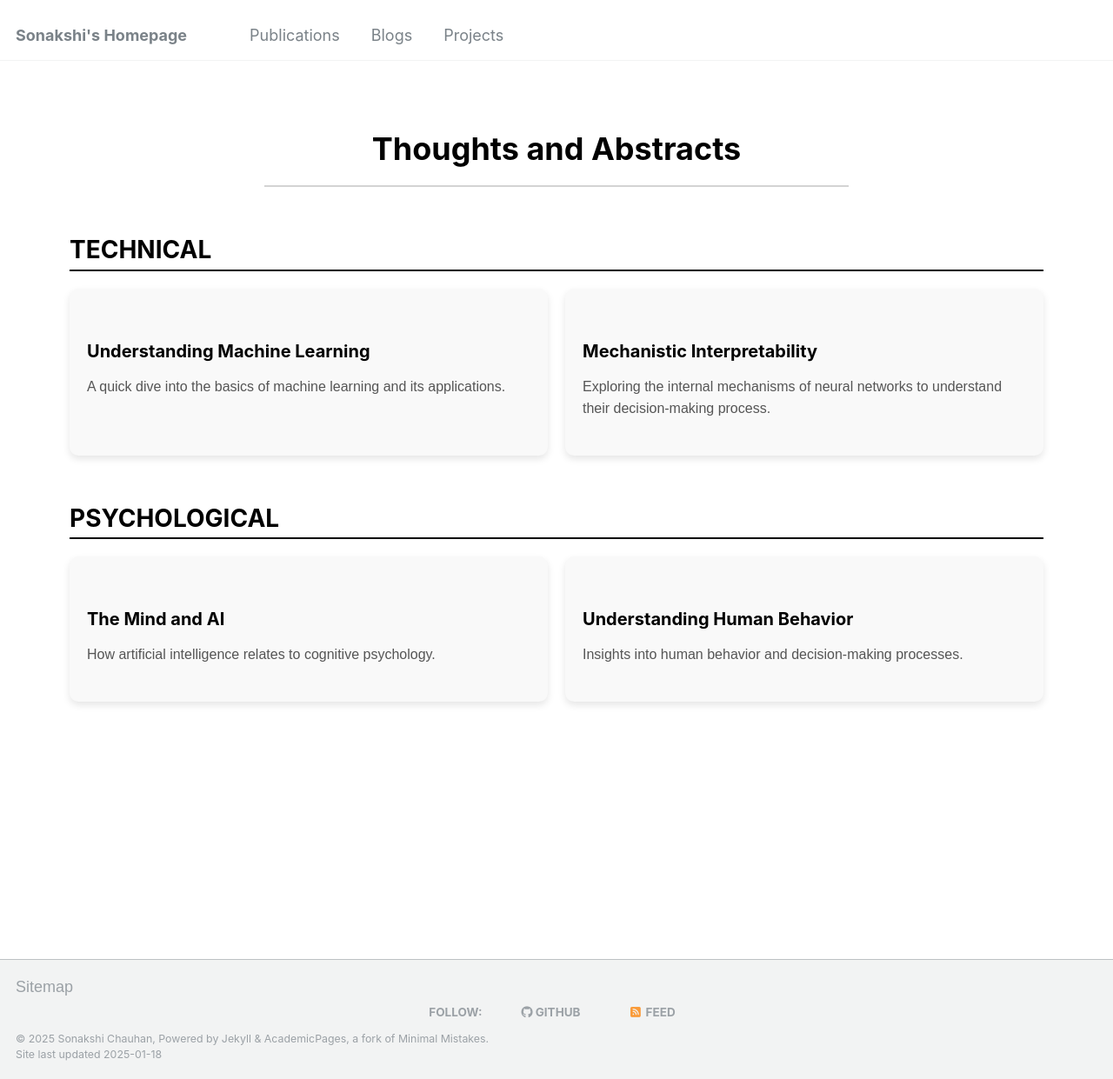
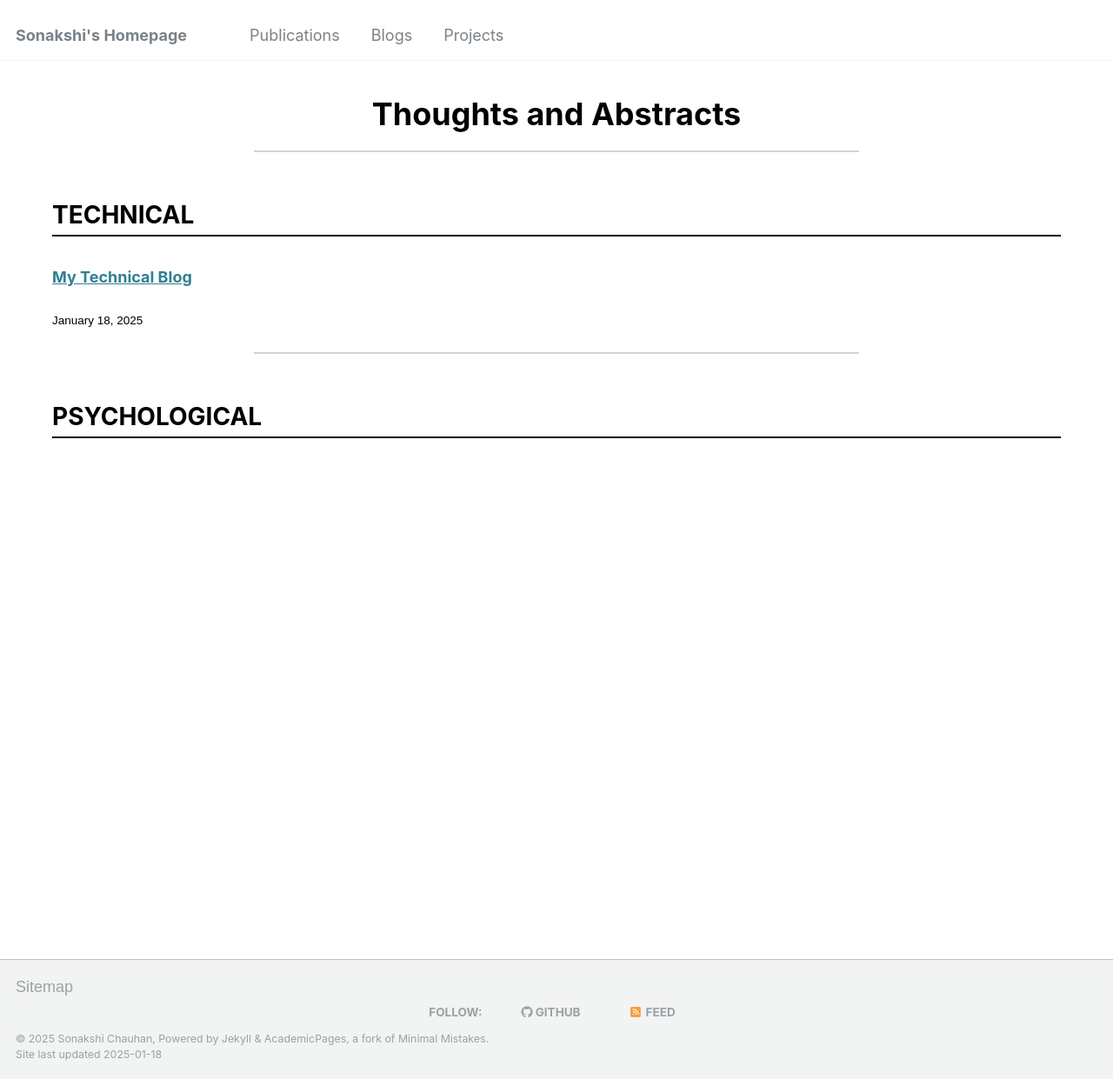
Before and after one commit to SonakshiChauhan/Sonakshi.github.io, a Jekyll site: the page built from _pages/blogs.md, in a window 1280 px wide and 1241 px high. Shown: the whole window at 87% size. Built offline with Jekyll 4.4.1, drawn with Linux system fonts in a browser that asks for light colours.

Commit message:
Update blogs.md

```diff
--- a/_pages/blogs.md
+++ b/_pages/blogs.md
@@ -1,49 +1,44 @@
 ---
 layout: default
-title: Blogs
+title: Thoughts and Abstracts
 permalink: /blogs/
 ---
+
 <section class="blog-section">
- <section class="blog-section">
   <h1>Thoughts and Abstracts</h1>
-  <hr> <!-- Horizontal line -->
+  <hr>
 
-  <!-- Technical Blogs Section -->
+  <!-- Technical Section -->
   <div class="blog-category">
     <h2>Technical</h2>
-    <div class="blog-cards">
-      <div class="blog-card">
-        <div class="blog-content">
-          <h3>Understanding Machine Learning</h3>
-          <p>A quick dive into the basics of machine learning and its applications.</p>
+    <div class="blog-list">
+      {% for post in site.posts %}
+        {% if post.category == "technical" %}
+        <div class="blog-item">
+          <h3><a href="{{ post.url }}">{{ post.title }}</a></h3>
+          <p>{{ post.excerpt | strip_html }}</p>
+          <p><small>{{ post.date | date: "%B %d, %Y" }}</small></p>
         </div>
-      </div>
-      <div class="blog-card">
-        <div class="blog-content">
-          <h3>Mechanistic Interpretability</h3>
-          <p>Exploring the internal mechanisms of neural networks to understand their decision-making process.</p>
-        </div>
-      </div>
+        {% endif %}
+      {% endfor %}
     </div>
   </div>
 
-  <!-- Psychological Blogs Section -->
+  <hr>
+
+  <!-- Psychological Section -->
   <div class="blog-category">
     <h2>Psychological</h2>
-    <div class="blog-cards">
-      <div class="blog-card">
-        <div class="blog-content">
-          <h3>The Mind and AI</h3>
-          <p>How artificial intelligence relates to cognitive psychology.</p>
+    <div class="blog-list">
+      {% for post in site.posts %}
+        {% if post.category == "psychology" %}
+        <div class="blog-item">
+          <h3><a href="{{ post.url }}">{{ post.title }}</a></h3>
+          <p>{{ post.excerpt | strip_html }}</p>
+          <p><small>{{ post.date | date: "%B %d, %Y" }}</small></p>
         </div>
-      </div>
-      <div class="blog-card">
-        <div class="blog-content">
-          <h3>Understanding Human Behavior</h3>
-          <p>Insights into human behavior and decision-making processes.</p>
-        </div>
-      </div>
+        {% endif %}
+      {% endfor %}
     </div>
   </div>
 </section>
-</section>
```
